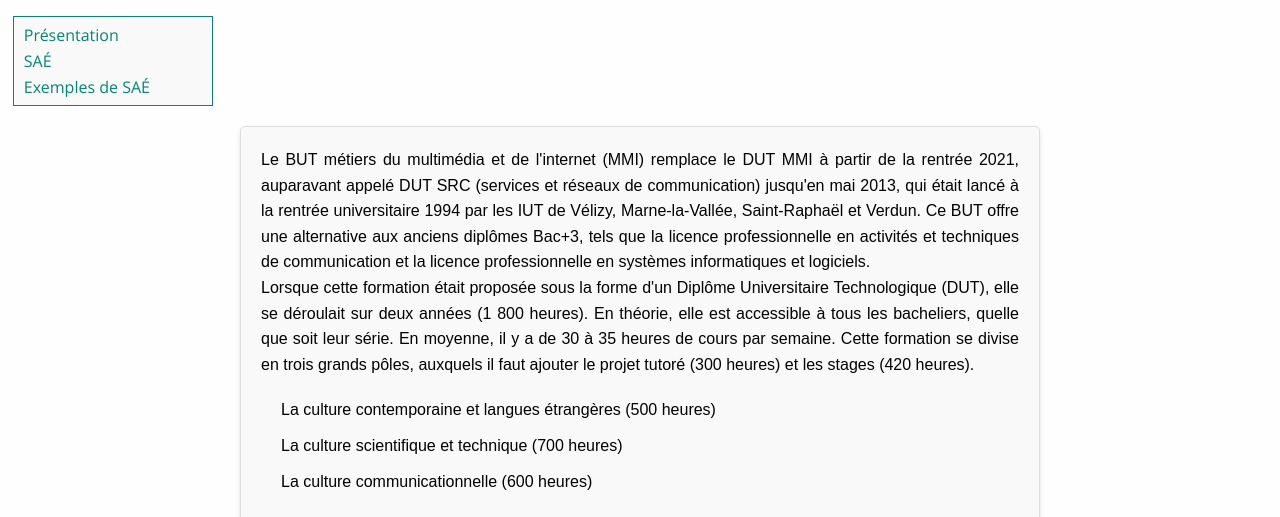
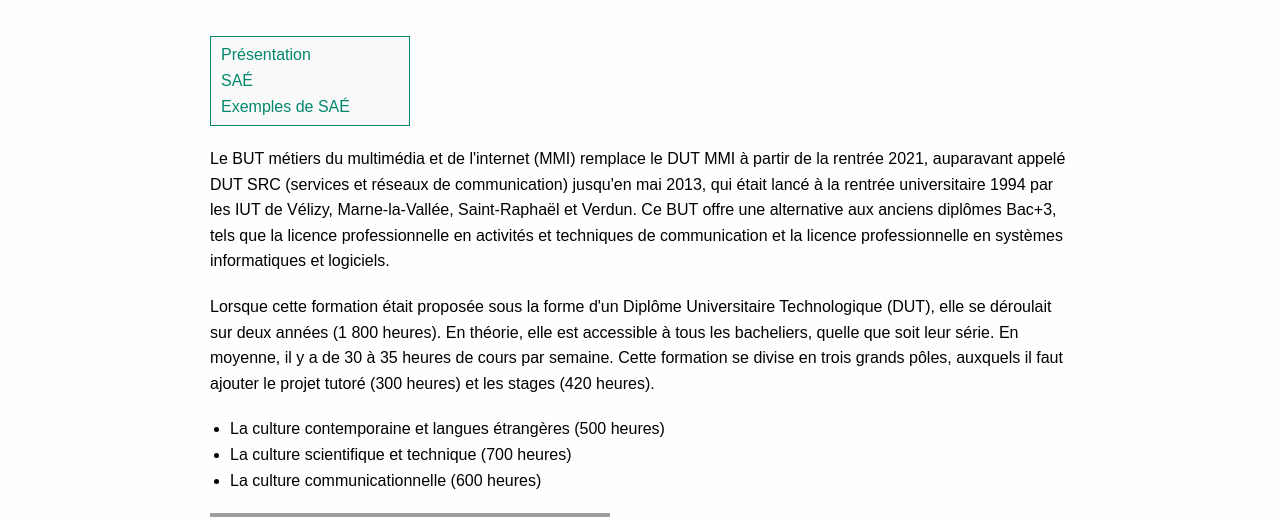
Before and after one commit to nssevy/SAE-105, a PHP site: page /a-propos.php in a window 1280 px wide. Shown: the part 600-1117 px from the top of the page. Run offline with PHP 8.4, Linux system fonts and the light colour scheme; grey boxes are pictures that could not be loaded.

Commit message:
Ajout des images, + modification des espacements entre les paragraphes.

```diff
--- a/a-propos.php
+++ b/a-propos.php
@@ -14,7 +14,7 @@
     <link rel="stylesheet" href="ressources/css/ne-pas-modifier/npm-fonts.css">
     <link rel="stylesheet" href="ressources/css/ne-pas-modifier/npm-global.css">
     <link rel="stylesheet" href="ressources/css/ne-pas-modifier/npm-header.css">
-    <link rel="stylesheet" href="ressources/style-a-propos.css">
+    <link rel="stylesheet" href="ressources/style-a-propos.css?v=<?php echo time(); ?>">
 
 </head>
 
@@ -25,6 +25,8 @@
         <!-- Vous allez principalement écrire votre code HTML ci-dessous -->
         <main class="conteneur-principal">
 
+        <div class="container">
+
             <div class="menu">
                 <a href="#presentation">Présentation</a>
                 <a href="#sae">SAÉ</a>
@@ -32,7 +34,6 @@
             </div>
 
             <div class="text">
-
                 <p>Le BUT métiers du multimédia et de l'internet (MMI) remplace le DUT MMI à partir de la rentrée 2021, auparavant appelé DUT SRC (services et réseaux de communication) jusqu'en mai 2013, qui était lancé à la rentrée universitaire 1994 par les IUT de Vélizy, Marne-la-Vallée, Saint-Raphaël et Verdun. Ce BUT offre une alternative aux anciens diplômes Bac+3, tels que la licence professionnelle en activités et techniques de communication et la licence professionnelle en systèmes informatiques et logiciels.</p>
 
                 <p>Lorsque cette formation était proposée sous la forme d'un Diplôme Universitaire Technologique (DUT), elle se déroulait sur deux années (1 800 heures). En théorie, elle est accessible à tous les bacheliers, quelle que soit leur série. En moyenne, il y a de 30 à 35 heures de cours par semaine. Cette formation se divise en trois grands pôles, auxquels il faut ajouter le projet tutoré (300 heures) et les stages (420 heures).</p>
@@ -43,6 +44,27 @@
                     <li>La culture communicationnelle (600 heures)</li>
                 </ul>
 
+                <img src="ressources/images/IMG_7106.png"
+                    srcset="ressources/images/IMG_7106@2x.png"
+                    alt="maison">
+
+                <p>A CY Cergy Paris Université, il est donné la possibilité aux étudiants de passer un semestre au Québec à l'Université du Québec à Chicoutimi (UQAC) dans une formation dont le contenu est proche de celui proposé à l'IUT. Il est également possible d'effectuer ce semestre après avoir été diplômé. <span class="bold"> Attention : les cours sont dispensés en langue française</span>.</p>
+
+            </div>
+
+            <div class="text">
+
+                <h2>Situation d'Apprentissage et d'Évaluation</h2>
+
+                <p>Dans l'optique de préparer au mieux les étudiants à leur future vie professionnelle, les étudiants sont regroupés en agences de communication de 3 à 7 personnes dans des projets appelés "SAÉ" ou Situation d'Apprentissage et d'Évaluation. Ces agences ont pour but d’encourager le travail d'équipe dans un cadre reprenant l'environnement du travail en entreprise.</p>
+
+                <p>La situation d'apprentissage et d'évaluation ou simplement SAÉ est la situation didactique que privilégie, au Québec, le Ministère de l'Éducation, Enseignement supérieur et Recherche (MEESR) par le biais du Programme de formation de l'école québécoise (PFEQ). Une SAÉ se définit comme un ensemble constitué d'une ou plusieurs tâches à réaliser par l’élève en vue d’atteindre le but fixé. Elle permet : à l'élève, de développer et d’exercer une ou plusieurs compétences disciplinaires et transversales ; à l'enseignant, d’assurer le suivi du développement des compétences dans une perspective d'aide à l'apprentissage. Elle est donc centrée sur l'élève et préconise une approche constructiviste ou socioconstructiviste à l'école.</p>
+
+                <p>Les SAÉ sont une nouveauté des diplômes BUT, elles visent à remplacer les Devoirs Sur Table et les notes à terme, en proposant une approche plus "ingénieure" de la scolarité avec des étudiants qui apprennent à résoudre des problèmes et non plus apprendre par cœur leurs cours.</p>
+
+
+            </div>
+
         </div>
 
             <!-- à continuer ici. Mettre le code respectif de chaque page ici -->
--- a/ressources/style-a-propos.css
+++ b/ressources/style-a-propos.css
@@ -1,6 +1,21 @@
 .vert {
     background-color: rgba(12, 238, 192, 1);
     /* Remplacez par la couleur verte exacte de votre maquette */
+}
+
+.container {
+    max-width: 900px;
+    /* Limite la largeur de la zone */
+    margin: 20px auto;
+    /* Centre la zone sur la page */
+    padding: 20px;
+    /* Ajoute un espace intérieur */
+    font-family: Arial, sans-serif;
+    /* Police lisible */
+    display: flex;
+    flex-direction: column;
+    gap: 20px;
+    /* Ajoute un espacement de 20px entre les enfants */
 }
 
 .menu {
@@ -33,36 +48,42 @@
 }
 
 .text {
-    max-width: 800px;
-    /* Limite la largeur de la zone */
-    margin: 20px auto;
-    /* Centre la zone sur la page */
-    padding: 20px;
-    /* Ajoute un espace intérieur */
-    background-color: #f9f9f9;
-    /* Couleur de fond claire */
-    border: 1px solid #ddd;
-    /* Bordure légère */
-    border-radius: 5px;
-    /* Coins arrondis */
-    box-shadow: 0 2px 5px rgba(0, 0, 0, 0.1);
-    /* Effet d'ombre */
-    font-family: Arial, sans-serif;
-    /* Police lisible */
     line-height: 1.6;
     /* Espacement des lignes pour améliorer la lisibilité */
-    text-align: justify;
+    text-align: left;
     /* Justifie le texte */
+
+}
+
+.text>* {
+    margin-bottom: 20px;
+}
+
+.text>*:last-child {
+    margin-bottom: 0;
 }
 
 .text ul {
-    margin-top: 20px;
-    /* Ajoute un espace avant la liste */
     padding-left: 20px;
-    /* Décale la liste vers la droite */
+    /* Assure un retrait des puces */
+    list-style: disc;
+    /* Style des puces */
+    list-style-position: outside;
+    /* Position des puces à l'extérieur */
 }
 
-.text ul li {
-    margin-bottom: 10px;
-    /* Ajoute un espace entre les éléments de la liste */
+.text li {
+    line-height: 1.6;
+    /* Ajuste l'espacement des lignes dans les listes */
 }
+
+.bold {
+    font-weight: bold;
+    /* Texte en gras */
+}
+
+h2 {
+    font-size: 25px;
+    /* Taille de la police */
+    font-weight: bold;
+}
```
Also changed, not shown: ressources/images/IMG_7106.png (added), 1 other file. Lines whose indentation alone changed are shown as unchanged.
